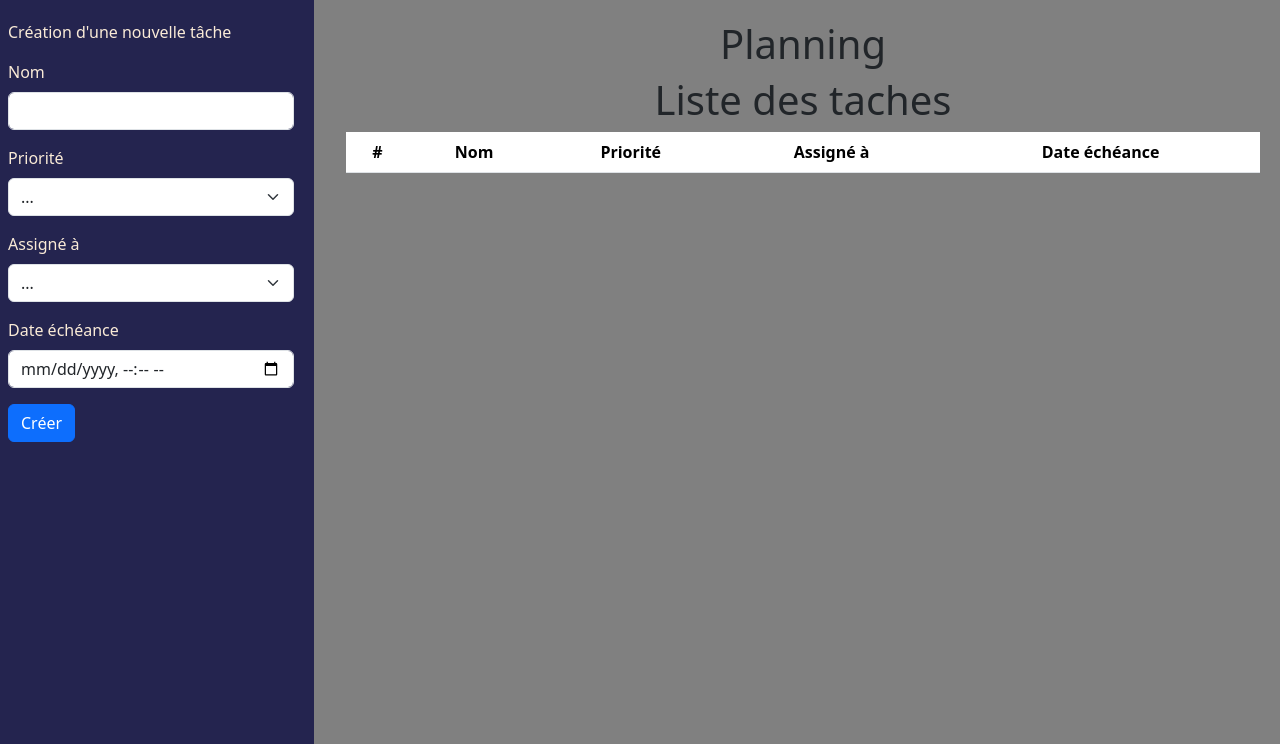
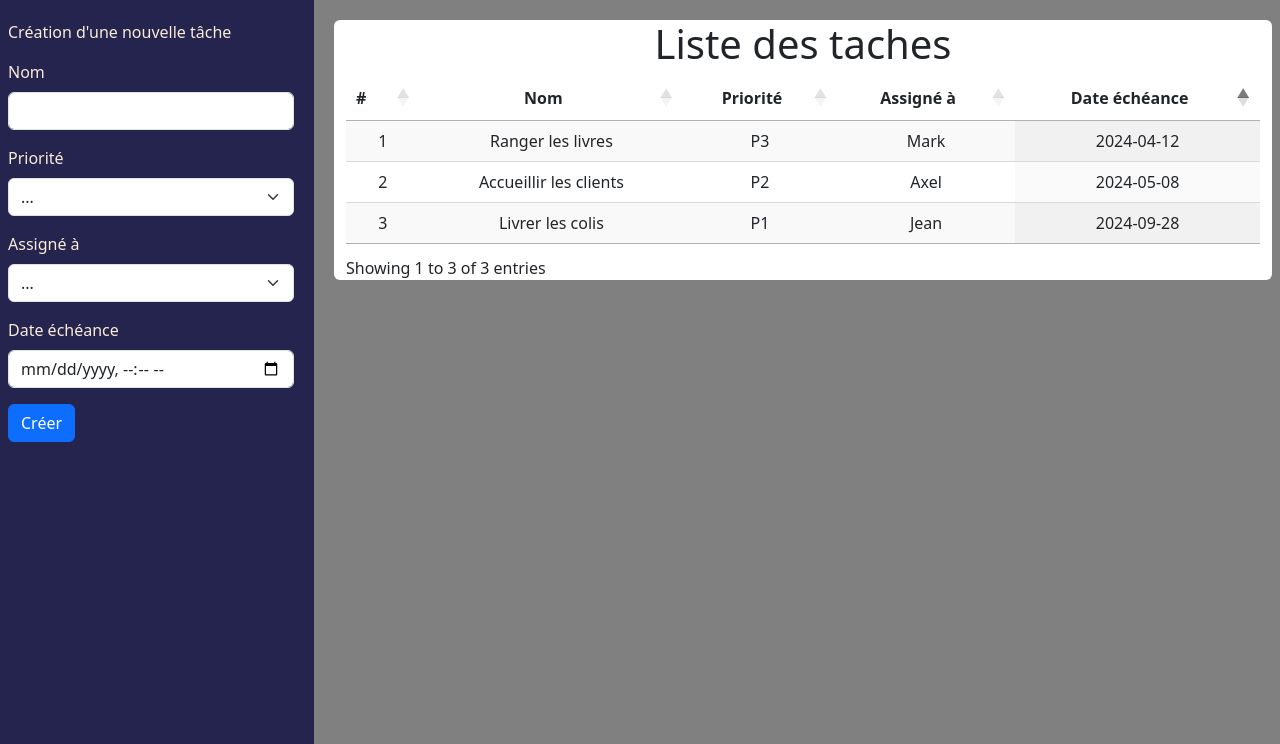
Before and after one commit to Aresaritz/Projet_fil_rouge, a PHP site: page /tache.html in a window 1280 px wide. Shown: the part 56-800 px from the top of the page. Run offline with PHP 8.4, Linux system fonts and the light colour scheme; lists and menus that the app fills with data are empty; some libraries are stand-ins or nearby versions.

Commit message:
Tableau DataBase

```diff
--- a/public/css/tache.css
+++ b/public/css/tache.css
@@ -39,3 +39,25 @@ html, body {
 .fullwid {
     width: 100%;
 }
+
+
+th.sorting:after {
+    content: "\2193 \2191";  /* Flèches haut et bas */
+    font-size: 12px;
+    margin-left: 5px;
+    color: #aaa;
+  }
+
+  th.sorting_asc:after {
+    content: "\2191"; /* Flèche vers le haut pour tri ascendant */
+    font-size: 12px;
+    margin-left: 5px;
+    color: #000;
+  }
+
+  th.sorting_desc:after {
+    content: "\2193"; /* Flèche vers le bas pour tri descendant */
+    font-size: 12px;
+    margin-left: 5px;
+    color: #000;
+  }
--- a/public/tache.html
+++ b/public/tache.html
@@ -11,6 +11,9 @@
       crossorigin="anonymous"
     />
     <link rel="stylesheet" type="text/css" href="css/tache.css" />
+    <link rel="stylesheet" type="text/css" href="//cdn.datatables.net/2.1.8/css/dataTables.dataTables.min.css" />
+    <script src="https://code.jquery.com/jquery-3.6.0.min.js"></script>
+    <script src="https://cdn.datatables.net/1.13.6/js/jquery.dataTables.min.js"></script>
   </head>
   <body>
     <nav class="navbar navbar-expand-lg nbar">
@@ -68,55 +71,65 @@
       </div>
 
       <div class="container text-center listetache col-9">
+        <div class="bg-white rounded">
+          <h1>Liste des taches</h1>
             <div>
-          <h1>Planning</h1>
-          <div class="planning">
-            <!-- emplacement pour le planning -->
-          </div>
-        </div>
-        <div>
-          <h1>Liste des taches</h1>
               <div class="container text-center">
-            <table class="table">
-              <!-- afficher les taches dans le même style  -->
+                <table id="taskTable" class="display">
                   <thead>
                     <tr>
-                  <th scope="col">#</th>
-                  <th scope="col">Nom</th>
-                  <th scope="col">Priorité</th>
-                  <th scope="col">Assigné à</th>
-                  <th scope="col">Date échéance</th>
+                      <th>#</th>
+                      <th class="text-center">Nom</th>
+                      <th class="text-center">Priorité</th>
+                      <th class="text-center">Assigné à</th>
+                      <th class="text-center">Date échéance</th>
                     </tr>
                   </thead>
-              <!-- <tbody>    Structure pour les taches
+                   <tbody> <!--Exemple à retirer après integration des taches du BDD -->
                     <tr>
-                            <th scope="row">1</th>        -Code numéro
-                            <td>Ranger les livres</td>    -intitulé
-                            <td>P3</td>                   - Priorité
-                            <td>Mark</td>                 - Personne asssigné
-                            <td>12/04/2024</td>           - Date
+                      <td>1</td>
+                      <td>Ranger les livres</td>
+                      <td>P3</td>
+                      <td>Mark</td>
+                      <td>2024-04-12</td>
                     </tr>
                     <tr>
-                            <th scope="row">2</th>
+                      <td>2</td>
                       <td>Accueillir les clients</td>
                       <td>P2</td>
                       <td>Axel</td>
-                            <td>08/05/2024</td>
+                      <td>2024-05-08</td>
                     </tr>
                     <tr>
-                            <th scope="row">3</th>
+                      <td>3</td>
                       <td>Livrer les colis</td>
                       <td>P1</td>
                       <td>Jean</td>
-                            <td>28/09/2024</td>
+                      <td>2024-09-28</td>
                     </tr>
-                        </tbody> -->
+                  </tbody>
                 </table>
               </div>
+            </div>
+
+
         </div>
       </div>
     </div>
 
     <footer></footer>
+    <script>
+      $(document).ready(function () {
+        // Initialise DataTables sur l'élément avec l'ID 'taskTable'
+        $('#taskTable').DataTable({
+          "paging": false,         // Activer la pagination
+          "searching": false,      // Activer la barre de recherche
+          "ordering": true,       // Activer le tri
+          "info": true,           // Afficher des informations de page
+          "order": [[4, "asc"]]   // Par défaut, trier par la date d'échéance
+        });
+      });
+    </script>
+
   </body>
 </html>
```
Lines whose indentation alone changed are shown as unchanged.
